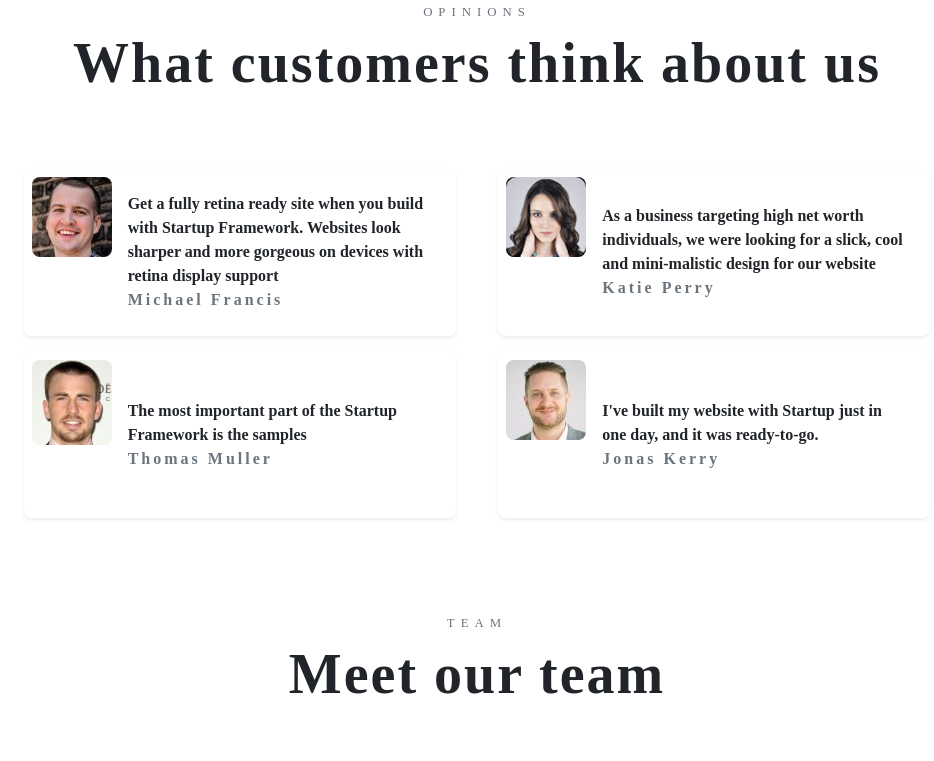
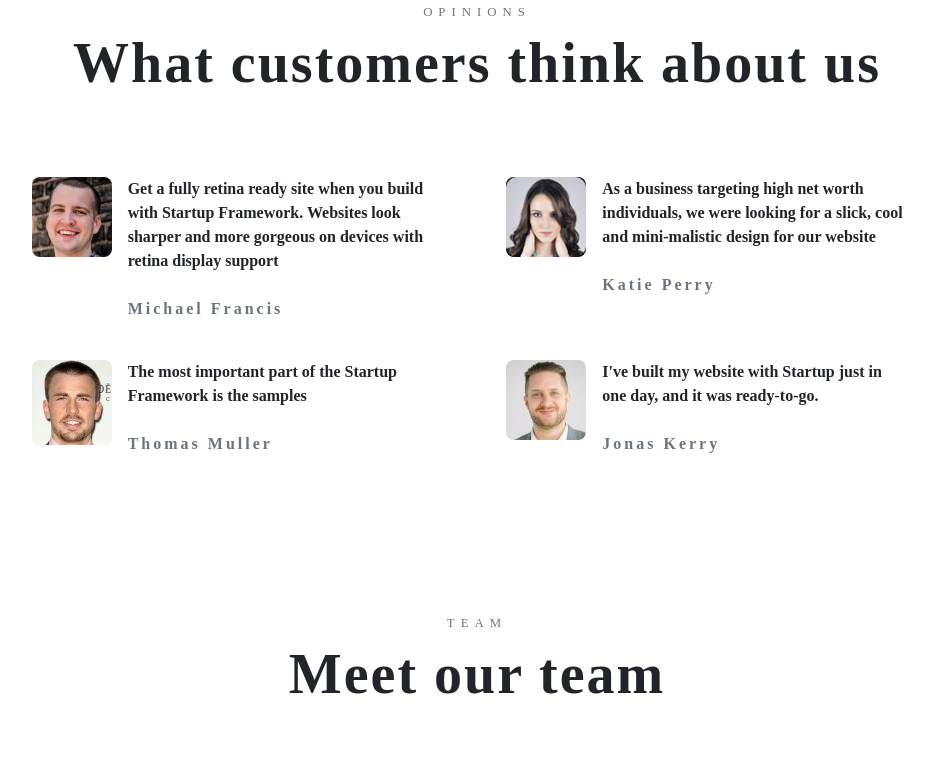
Before and after one commit to marcinMierzwa/Landing-Page, a website: page src/index.html in a window 1280 px wide. Shown: the part 1995-2756 px from the top of the page, without its empty margins (163-1097 px from the left). Drawn offline with Linux system fonts and the light colour scheme; a web font is replaced by a local one.

```diff
--- a/src/index.html
+++ b/src/index.html
@@ -184,51 +184,51 @@
 
     <section class="w-100 d-flex flex-column flex-xl-row flex-xl-wrap justify-content-evenly gap-3 mt-3 section-options-main-container ">
 
-      <div class="d-flex justify-content-between align-items-center p-2 rounded-3 shadow-sm section-opinions-single-container">
+      <div class="d-flex justify-content-between align-items-lg-start p-2 section-opinions-single-container">
         <div class="d-flex justify-content-center mb-lg-auto">
         <div class="d-flex justify-content-center align-items-lg-start section-opinions-img-container">
           <img src="images/section-opinions/face1.jpg" alt="men's face" class=" rounded-3  section-opinions-img">
         </div>
       </div>
-        <div class="d-flex flex-column justify-content-start px-2 me-auto section-opinions-texts-container">
+        <div class="d-flex flex-column justify-content-start px-2 me-auto gap-lg-4 section-opinions-texts-container">
           <p class="fw-bold px-2 m-0">Get a fully retina ready site when you build with Startup Framework. Websites look sharper and more gorgeous on devices with retina display support</p>
           <p class="text-secondary fw-bold m-0 px-2 section-opinions-name">Michael Francis</p>
         </div>
       </div>
 
-      <div class="d-flex justify-content-between align-items-center p-2 rounded-3 shadow-sm section-opinions-single-container">
+      <div class="d-flex justify-content-between align-items-lg-start p-2 section-opinions-single-container">
         <div class="d-flex justify-content-center align-items-start mb-lg-auto section-opinions-img-container">
         <div class="d-flex justify-content-center align-items-start section-opinions-img-container">
           <img src="images/section-opinions/face2.png" alt="men's face" class=" rounded-3  section-opinions-img">
         </div>
       </div>
-        <div class="d-flex flex-column justify-content-start m-0 px-2 me-auto section-opinions-texts-container">
+        <div class="d-flex flex-column justify-content-start m-0 px-2 me-auto gap-lg-4 section-opinions-texts-container">
           <p class="fw-bold px-2  m-0">As a business targeting high net worth individuals, we were looking for a slick, cool and mini-malistic design for our website</p>
           <p class="text-secondary fw-bold m-0 px-2 section-opinions-name ">Katie Perry</p>
         </div>
       </div>
 
 
-      <div class="d-flex justify-content-between align-items-center p-2 rounded-3 shadow-sm section-opinions-single-container ">
+      <div class="d-flex justify-content-between align-items-lg-start p-2 section-opinions-single-container ">
         <div class="d-flex justify-content-center mb-lg-auto">
         <div class="d-flex justify-content-center align-items-start section-opinions-img-container">
           <img src="images/section-opinions/face3.jpg" alt="men's face" class=" rounded-3  section-opinions-img">
         </div>
       </div>
-        <div class="d-flex flex-column justify-content-between px-2 me-auto section-opinions-texts-container ">
+        <div class="d-flex flex-column justify-content-start px-2 me-auto gap-lg-4 section-opinions-texts-container ">
           <p class="fw-bold px-2 m-0">The most important part of the Startup Framework is the samples</p>
           <p class="text-secondary fw-bold m-0 px-2 section-opinions-name ">Thomas Muller</p>
         </div>
       </div>
 
 
-      <div class="d-flex justify-content-between align-items-center p-2 rounded-3 shadow-sm section-opinions-single-container">
+      <div class="d-flex justify-content-between align-items-lg-start p-2  section-opinions-single-container">
         <div class="d-flex justify-content-center align-items-start mb-lg-auto section-opinions-img-container">
         <div class="d-flex justify-content-center align-items-start section-opinions-img-container">
           <img src="images/section-opinions/face4.jpeg" alt="men's face" class=" rounded-3  section-opinions-img">
         </div>
       </div>
-        <div class="d-flex flex-column justify-content-start px-2 me-auto section-opinions-texts-container">
+        <div class="d-flex flex-column justify-content-start px-2 me-auto gap-lg-4 section-opinions-texts-container">
           <p class="fw-bold px-2 m-0">I've built my website with Startup just in one day, and it was ready-to-go.</p>
           <p class="text-secondary fw-bold m-0 px-2 section-opinions-name">Jonas Kerry</p>
         </div>
@@ -288,7 +288,7 @@
         <img src="images/logo/logo1.png" alt="logo" class="footer-logo">
         <p class="m-0 text-center"><span class="footer-copy-rights">© 2023 </span>Marcin Mierzwa. All rights reserved</p>
       </div>
-      <ul class="m-0 list-unstyled d-flex flex-sm-row justify-content-evenly align-items-center flex-column gap-2">
+      <ul class="m-0 list-unstyled d-flex flex-sm-row justify-content-evenly align-items-center flex-column gap-3">
         <li><a href="#" class="footer-link link-underline link-underline-opacity-0 text-footer ">Portfolio</a></li>
         <li><a href="#" class="footer-link link-underline link-underline-opacity-0 text-footer ">How it works</a></li>
         <li><a href="#" class="footer-link link-underline link-underline-opacity-0 text-footer ">Pricing</a></li>
--- a/src/main.scss
+++ b/src/main.scss
@@ -238,6 +238,11 @@
     flex-basis: 100%;
   }
   .section-opinions-single-container {
+    min-height: 40vw !important;
+  }
+}
+@media only screen and (max-width: 420px) {
+  .section-opinions-single-container {
     min-height: 80vw !important;
   }
 }
```
Also changed, not shown: src/main.css.
